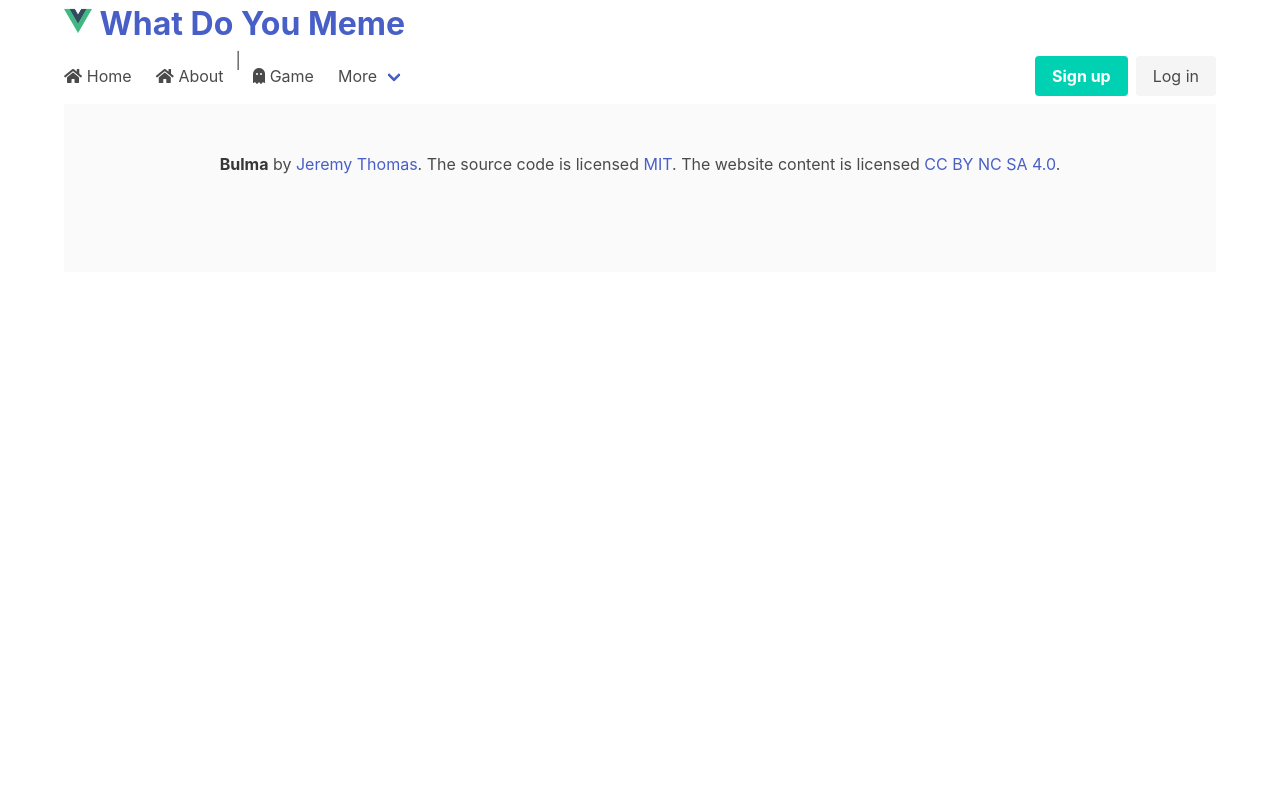
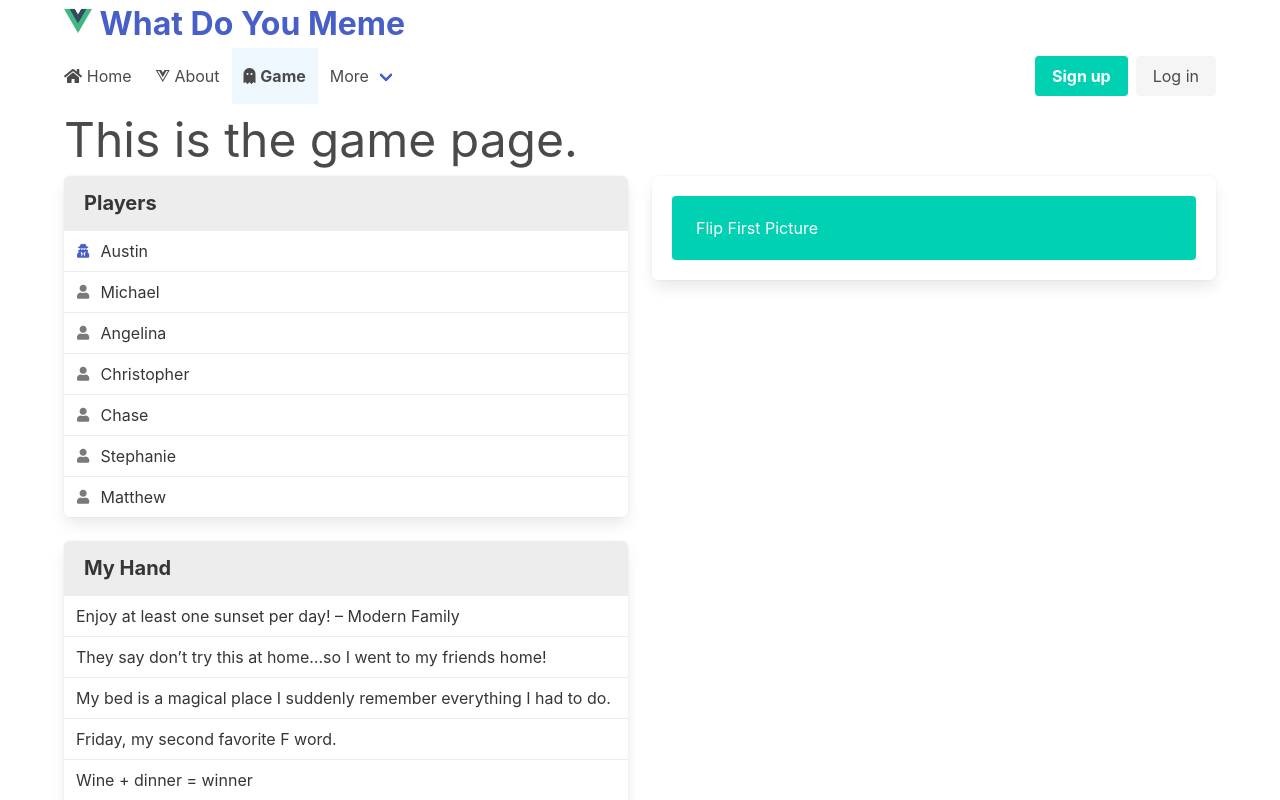
Before and after one commit to AustinRD/2019Fall_WhatDoYouMeme, a Vue app in the folder client/: page /game in a window 1280 px wide. Shown: the top 800 px of the page. Built offline with nearby package versions, Linux system fonts and the light colour scheme.

Commit message:
added captions, modified game page

```diff
--- a/client/src/App.vue
+++ b/client/src/App.vue
@@ -1,23 +1,9 @@
 <template>
   <div class="container">
-    <Header>
-
-    </Header>
-    <Nav>
-      <router-link to="/">
-        <i class = "fas fa-home fa-pull-left"></i>
-        Home
-      </router-link> |
-      <router-link to="/about">
-
-        About
-      </router-link>
-    </Nav>
-    <router-view/>
-
-    <Footer>
-
-    </Footer>
+    <Header></Header>
+    <Nav></Nav>
+    <router-view></router-view>
+    <Footer></Footer>
   </div>
 </template>
 
--- a/client/src/components/Nav.vue
+++ b/client/src/components/Nav.vue
@@ -1,9 +1,9 @@
 <template>
     <nav class="navbar" role="navigation" aria-label="main navigation">
     <div class="navbar-brand">
-        <router-link class="navbar-item" to="/">
-                <i class = "fas fa-home fa-pull-left"></i>
-                Home
+        <router-link exact-active-class="active" class="navbar-item" to="/">
+            <i class="fas fa-home fa-pull-left"></i>
+            Home
         </router-link>
 
         <a @click.prevent="isOpen = !isOpen" role="button" class="navbar-burger burger" aria-label="menu" aria-expanded="false" data-target="navbarBasicExample">
@@ -16,23 +16,25 @@
     <div id="navbarBasicExample" class="navbar-menu" :class="{'is-active': isOpen}">
         <div class="navbar-start">
 
-        <router-link class="navbar-item" to="/">
-            <i class = "fas fa-home fa-pull-left"></i>
+        <router-link exact-active-class="active" class="navbar-item" to="/about">
+           <i class="fab fa-vuejs fa-pull-left"></i>
             About
-        </router-link> |
-        <router-link class="navbar-item" to="/about">
-            <i class = "fas fa-ghost fa-pull-left"></i>
+        </router-link>
+        <router-link exact-active-class="active" class="navbar-item" to="/game">
+            <i class="fas fa-ghost fa-pull-left"></i>
             Game
         </router-link>
 
         <div class="navbar-item has-dropdown is-hoverable">
-            <a class="navbar-link">
+            <a class="navbar-link" active-class="kind-of-active">
                 More
             </a>
             <div class="navbar-dropdown">
-            <a class="navbar-item">
-                About
-            </a>
+            <router-link class="navbar-item" to="/about" exact-active-class="active">
+                    <i class="fab fa-vuejs fa-pull-left"></i>
+                    About
+            </router-link>
+
             <a class="navbar-item">
                 Jobs
             </a>
@@ -80,7 +82,7 @@
     }
     .kind-of-active {
         background-color: rgb(137, 199, 253);
-        font-weight: bold;
+        font-weight: 100;
     }
 
 </style>
--- /dev/null
+++ b/client/src/models/Captions.js
@@ -0,0 +1,31 @@
+export default [
+    "Enjoy at least one sunset per day! – Modern Family",
+    "They say don’t try this at home…so I went to my friends home!",
+    "My bed is a magical place I suddenly remember everything I had to do.",
+    "Friday, my second favorite F word.",
+    "Wine + dinner = winner",
+    "I don’t care what people think of me. Mosquitos find me attractive!",
+    "Stomach: I will now demonstrate a blue whale’s mating call.",
+    "If there would be an award for being lazy, I would send someone to pick it up for me.",
+    "They say: Do what you love and the money will come to you. Just ordered pizza, now I am waiting…",
+    "For me, math class is like watching a foreign movie without subtitles.",
+    "Maybe if we tell people the brain is an app, they will start using it.",
+    "When nothing goes right, go left.",
+    "A cop pulled me over and told me “Papers”, so I said “Scissors, I win!” and drove off.",
+    "Mom: Why is everything on the floor? Me: Gravity!",
+    "Sure, I do marathons. On Netflix.",
+    "Did it for the memories – totally worth it!",
+    "I followed a diet but it didn’t follow me back, so I unfollowed it.",
+    "When Jessica Biel becomes pregnant, I hope she names her child 'Mo'.",
+    "Dear sleep: thanks for trying, but you can’t beat surfing the net.",
+    "I don’t think inside the box and I don’t think outside the box… I don’t even know where the box is.",
+    "Do I run? Yes… Out of time, patients and money.",
+    "There’s no 'we' in fries",
+    "Lies I tell myself: Just one more cookie. Just one more movie. Just one more minute. Yet…I wouldn’t call them lies!",
+    "I like hashtags, because they look like waffles.",
+    "ETC. End of Thinking Capacity.",
+    "Be a cupcake in a world of muffins",
+    "I know the voices in my head aren’t real….. but sometimes their ideas are just absolutely awesome!",
+    "Today is a good day for cake.",
+    "Going to bed early. Not going to a party. Not leaving my house. My childhood punishments has become my adult goals."
+];
--- /dev/null
+++ b/client/src/models/Game.js
@@ -0,0 +1,51 @@
+import Caption_Deck from "./Captions";
+
+export const Game_Server = {
+    Players: [],
+    Picture_Deck: [
+        "http://www.dailyhaha.com/_pics/prepared-to-slice-onions.jpg",
+        "http://www.dailyhaha.com/_pics/no-parking-here-guys.jpg",
+        "http://www.dailyhaha.com/_pics/best-parking-spot.jpg",
+        "http://www.dailyhaha.com/_pics/a-good-selling-point.jpg",
+    ],
+    Caption_Deck,
+    Top_Of_Picture_Deck: 0,
+    Top_Of_Caption_Deck: 0,
+    Dealer: -1,
+    Captions_In_Play: [],
+    Picture_In_Play: "",
+    Caption_Chosen: -1,
+    Get_Hand(amount = 7)
+    {
+        this.Top_Of_Caption_Deck += amount;
+        return this.Caption_Deck.slice(this.Top_Of_Caption_Deck - amount, this.Top_Of_Caption_Deck)
+    },
+    Get_Next_Picture()
+    {
+        return this.Picture_Deck[this.Top_Of_Picture_Deck++];
+    }
+}
+
+export const Game_Client = {
+    Players: [
+        { name: "Austin", points: 0 },
+        { name: "Michael", points: 0 },
+        { name: "Angelina", points: 0 },
+        { name: "Christopher", points: 0 },
+        { name: "Chase", points: 0 },
+        { name: "Stephanie", points: 0 },
+        { name: "Matthew", points: 0 }
+    ],
+    Dealer: 0,
+    Captions_In_Play: [],
+    Picture_In_Play: "",
+    Caption_Chosen: -1
+}
+
+export var My_Captions = [];
+
+export class Player {
+    name;
+    points;
+    captions;
+}
--- a/client/src/router/index.js
+++ b/client/src/router/index.js
@@ -7,7 +7,7 @@
 
 const routes = [
   { path: '/', name: 'home', component: Home},
-  { path: '/', name: 'game', component: Game},
+  { path: '/game', name: 'game', component: Game},
   { path: '/about', name: 'about', component: () => import('../views/About.vue')},
 ];
 
--- a/client/src/views/Game.vue
+++ b/client/src/views/Game.vue
@@ -1,15 +1,75 @@
 <template>
+<div>
   <h1 class = "is-size-1">
       This is the game page.
   </h1>
+
+  <div class="columns">
+    <div class="column is-one-quater">
+
+      <ul class="panel">
+        <p class="panel-heading">
+          Players
+        </p>
+        <li v-for="(p, i) in game.Players" :key="i"
+          class="panel-block" :class="{'is-active': i == game.Dealer}">
+          <span class = "panel-icon">
+            <i class = "fas" :class="i == game.Dealer ? 'fa-user-secret' : 'fa-user'" aria-hidden="true"></i>
+          </span>
+          {{p.name}}
+        </li>
+      </ul>
+
+      <ul class = "panel">
+        <p class = "panel-heading">
+          My Hand
+        </p>
+        <li v-for="(c, i) in My_Captions" :key="i" class="panel-block is-active">
+          {{c}}
+        </li>
+      </ul>
+
+    </div>
+
+    <div class="column">
+      <div class="box is-clickable" @click="pictureClicked">
+        <img alt="Current Picture in Play" class="image is-fullwidth"
+                :src="game.Picture_In_Play" v-if="game.Picture_In_Play"  />
+        <div class="notification is-primary" v-else>
+            Flip First Picture
+        </div>
+      </div>
+    </div>
+  </div>
+</div>
 </template>
 
 <script>
+
+import { Game_Client, My_Captions, Game_Server } from '../models/Game';
+
 export default {
-
+  data: () => ({
+    game: Game_Client,
+    My_Captions
+  }),
+  created()
+  {
+    this.My_Captions = Game_Server.Get_Hand();
+  },
+  methods:
+  {
+    pictureClicked()
+    {
+      this.game.Picture_In_Play = Game_Server.Get_Next_Picture;
+      this.game.Dealer++;
+    }
+  }
 }
 </script>
 
 <style>
-
+  .is-clickable{
+    cursor: pointer;
+  }
 </style>
```
Also changed, not shown: client/src/components/Header.vue (+5 -5 lines).
